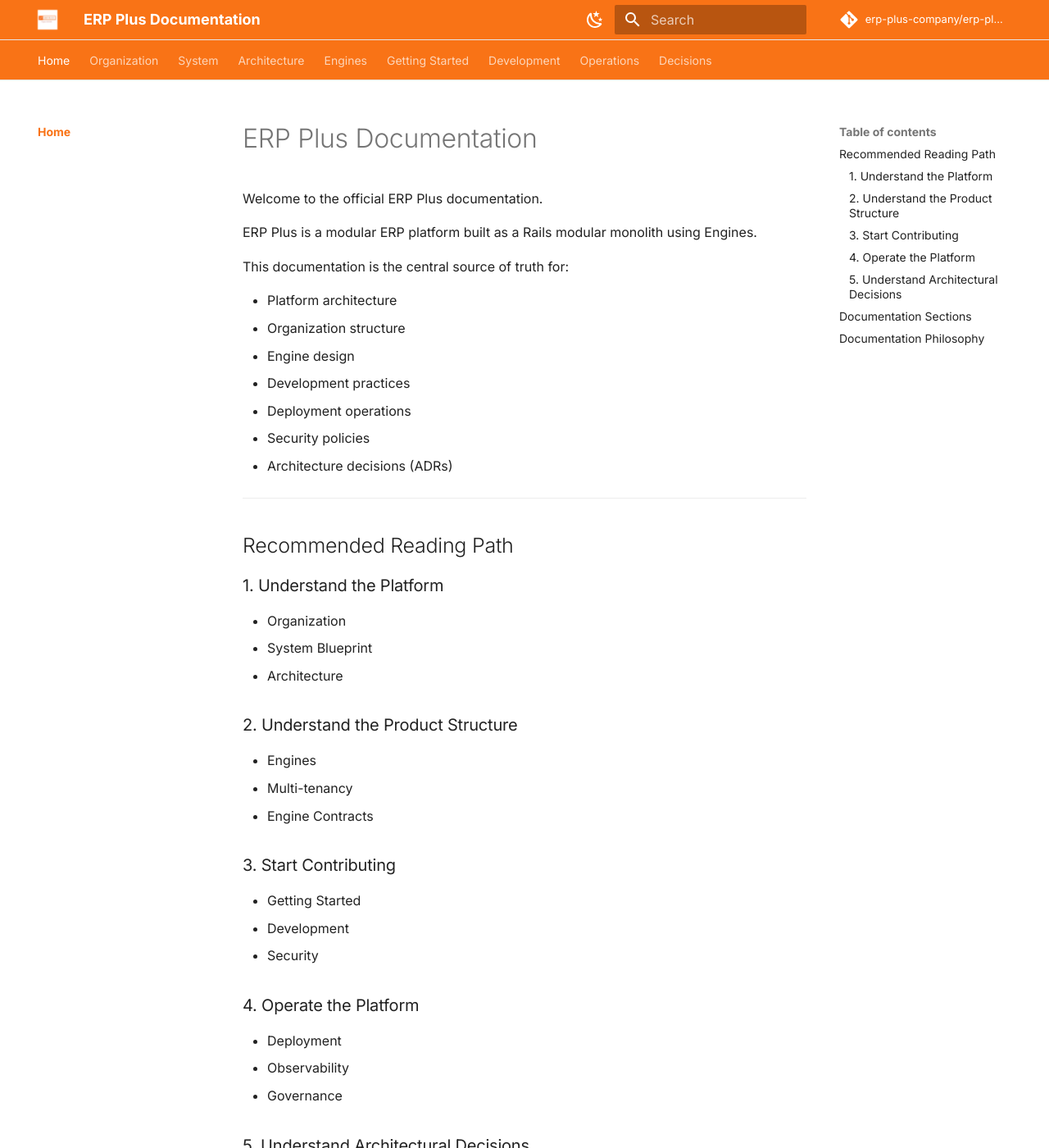
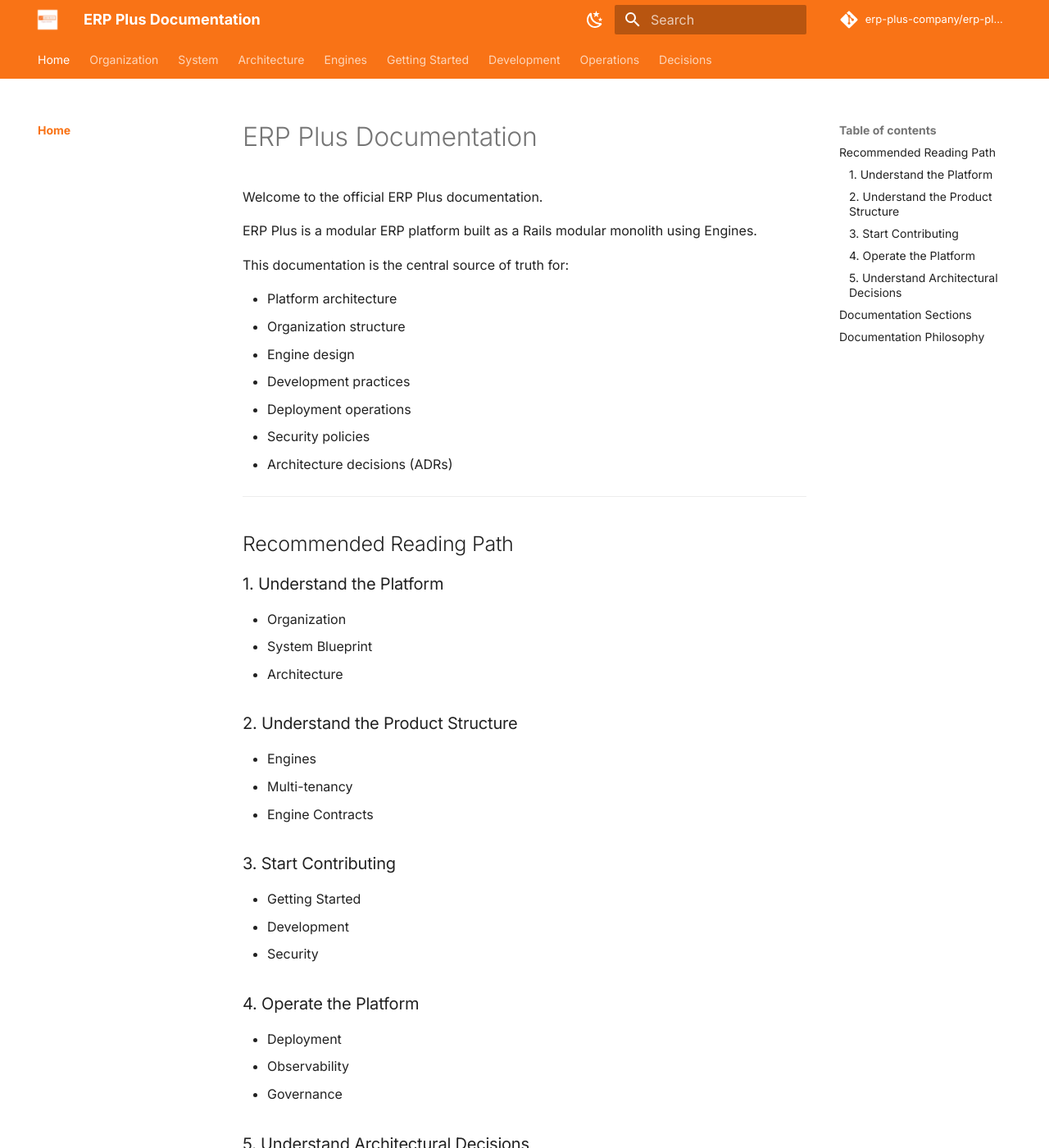
Before and after one commit to erp-plus-company/erp-plus-docs, an MkDocs documentation site: the page built from docs/index.md, in a window 1280 px wide and 1400 px high. Shown: the whole window at 82% size. Built offline with MkDocs 1.6.1 and Material for MkDocs 9.7.7, drawn with Linux system fonts in a browser that asks for light colours; comment, search, counter and statistics services are not loaded.

Commit message:
fix(docs): custom theme mkdocs

```diff
--- a/docs/assets/stylesheets/extra.css
+++ b/docs/assets/stylesheets/extra.css
@@ -8,11 +8,6 @@
 
 .md-header {
   box-shadow: none;
-  border-bottom: 1px solid #e5e7eb;
-}
-
-.md-tabs {
-  border-bottom: 1px solid #e5e7eb;
 }
 
 .md-nav__link--active {
```
